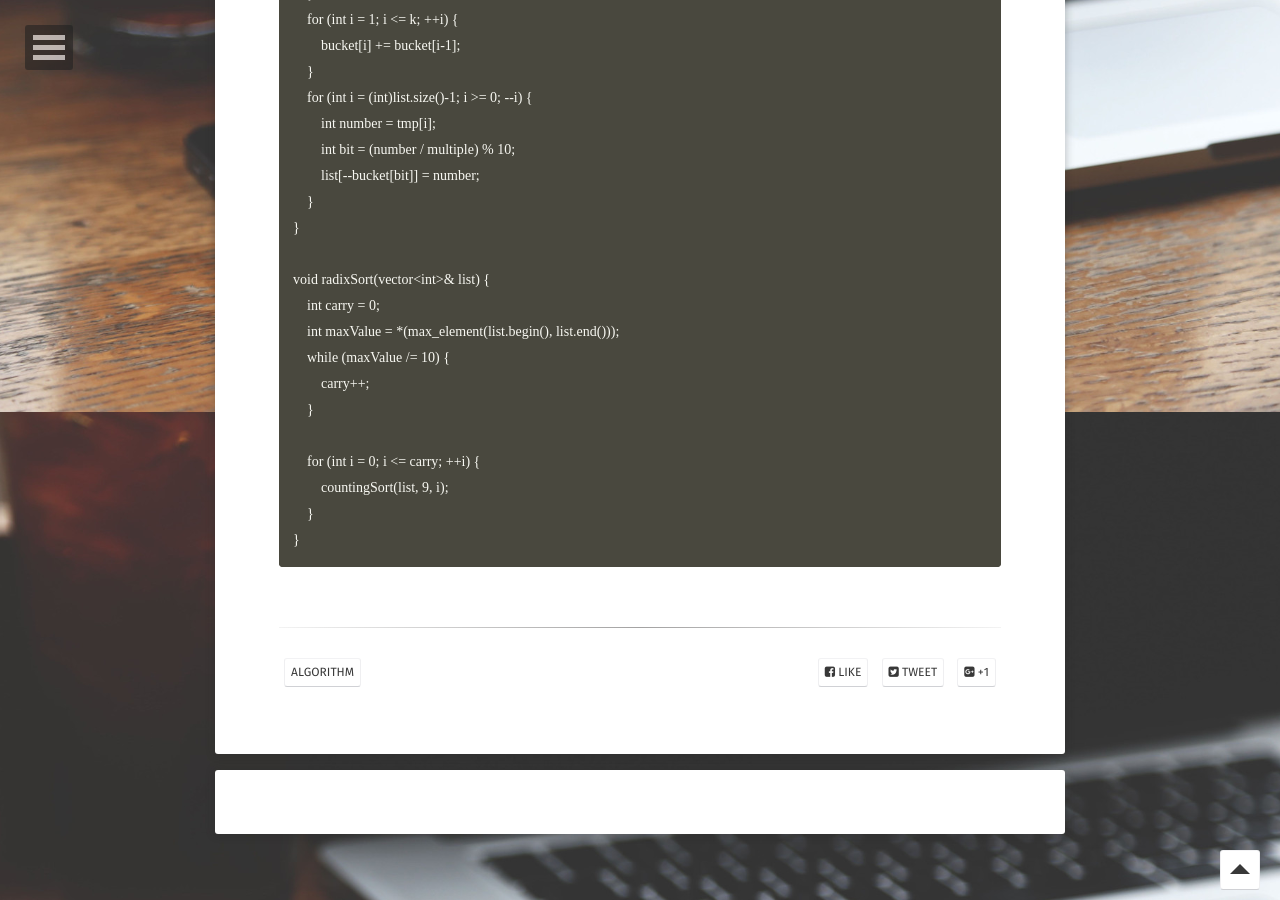
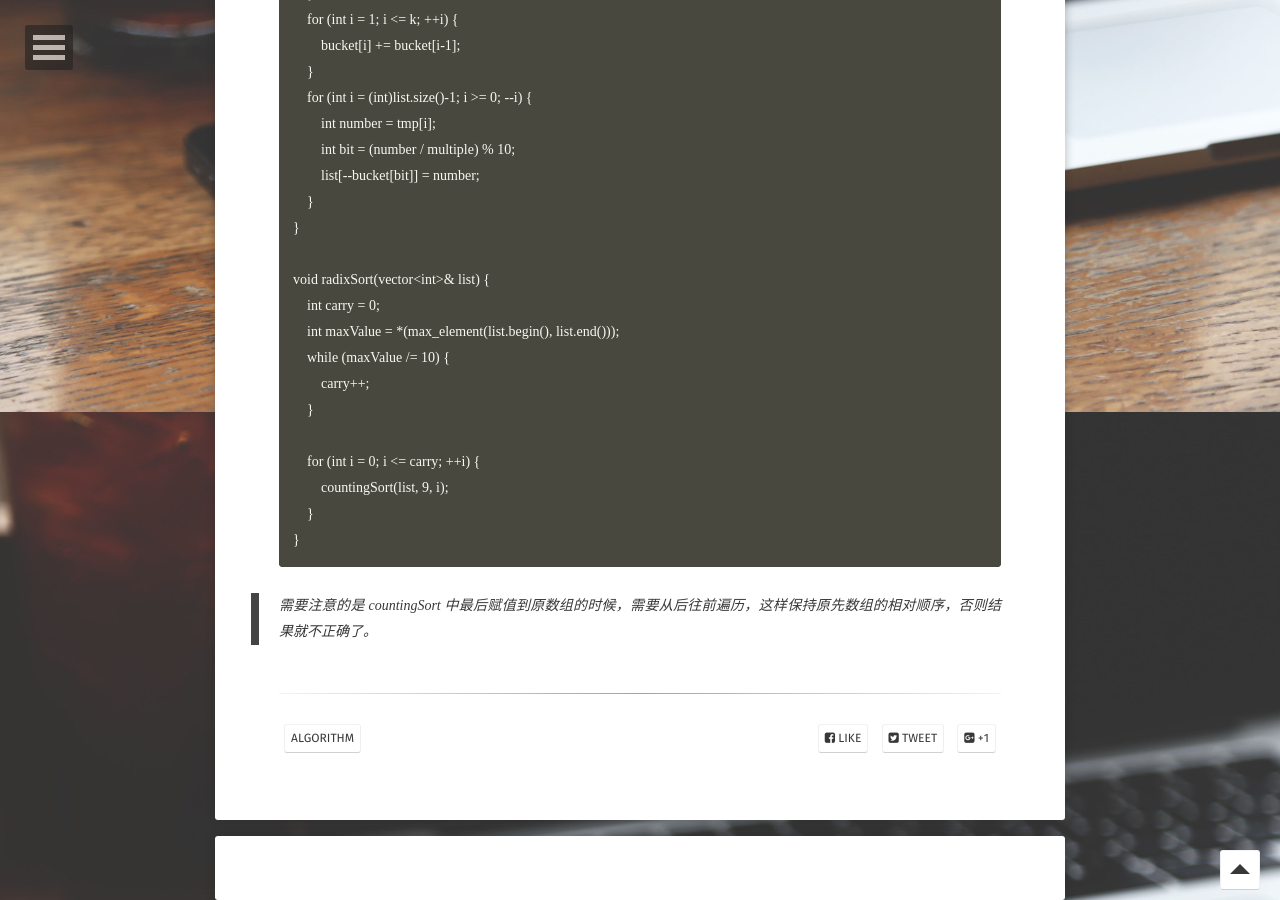
Before and after one commit to longjianjiang/longjianjiang.github.io, a Jekyll site: the page built from _posts/2018-12-07-sort.md, in a window 1280 px wide and 900 px high, scrolled down 13088 px. Built offline with Jekyll 4.4.1, drawn with Linux system fonts in a browser that asks for light colours; some web fonts are replaced; comment, search, counter and statistics services are not loaded.

Commit message:
Update(auto commit)

````diff
--- a/_posts/2018-12-07-sort.md
+++ b/_posts/2018-12-07-sort.md
@@ -504,3 +504,5 @@ void radixSort(vector<int>& list) {
     }
 }
 ```
+
+> 需要注意的是 countingSort 中最后赋值到原数组的时候，需要从后往前遍历，这样保持原先数组的相对顺序，否则结果就不正确了。
````
